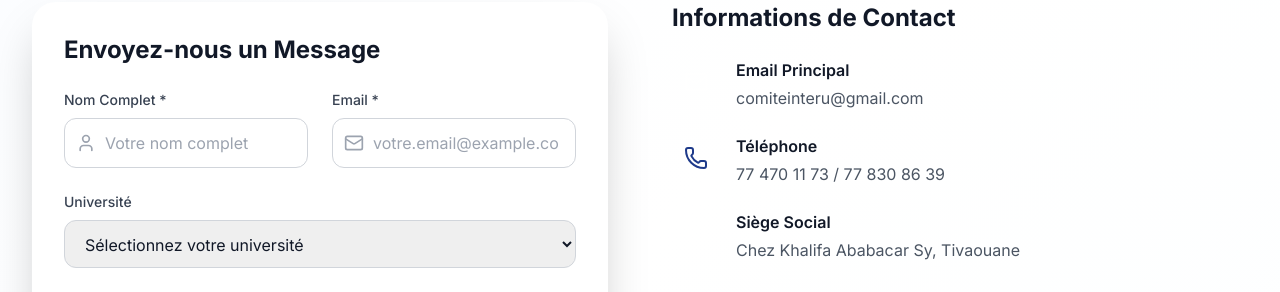
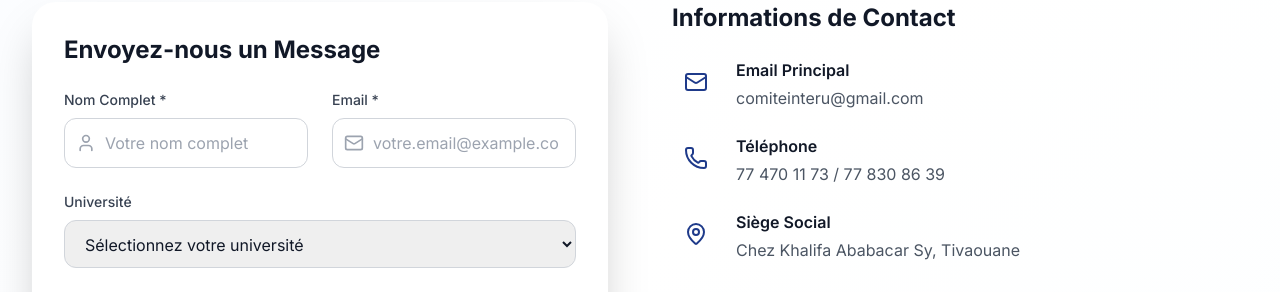
Before and after one commit to Rachidusfallensis/ciu-website, a React (Vite) app: page /contact in a window 1280 px wide. Shown: the part 391-683 px from the top of the page. Built offline with nearby package versions, Linux system fonts and the light colour scheme.

Commit message:
fix: icônes contact

```diff
--- a/src/pages/ContactPage.jsx
+++ b/src/pages/ContactPage.jsx
@@ -259,7 +259,7 @@ export default function ContactPage() {
                 <div className="space-y-6">
                   <div className="flex items-start">
                     <div className="flex items-center justify-center w-12 h-12 bg-gradient-primary rounded-2xl mr-4 flex-shrink-0">
-                      <Mail className="h-6 w-6 text-white" />
+                      <Mail className="h-6 w-6 text-primary-900" />
                     </div>
                     <div>
                       <h3 className="font-semibold text-gray-900 mb-1">Email Principal</h3>
@@ -279,7 +279,7 @@ export default function ContactPage() {
 
                   <div className="flex items-start">
                     <div className="flex items-center justify-center w-12 h-12 bg-gradient-accent rounded-2xl mr-4 flex-shrink-0">
-                      <MapPin className="h-6 w-6 text-white" />
+                      <MapPin className="h-6 w-6 text-primary-900" />
                     </div>
                     <div>
                       <h3 className="font-semibold text-gray-900 mb-1">Siège Social</h3>
```
